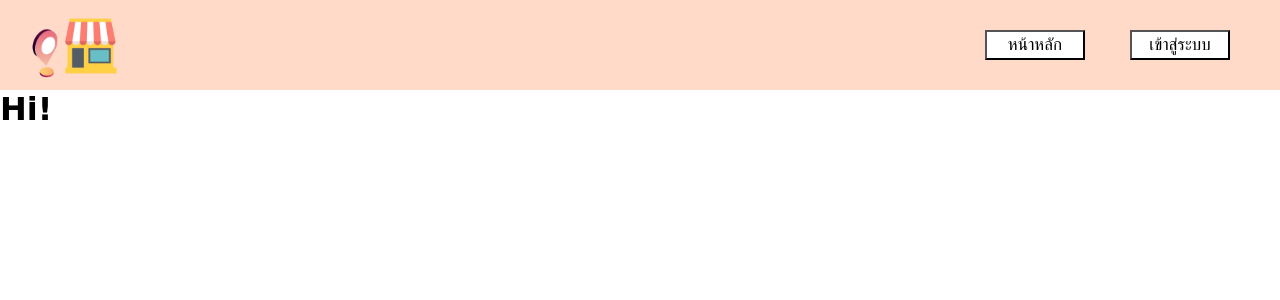
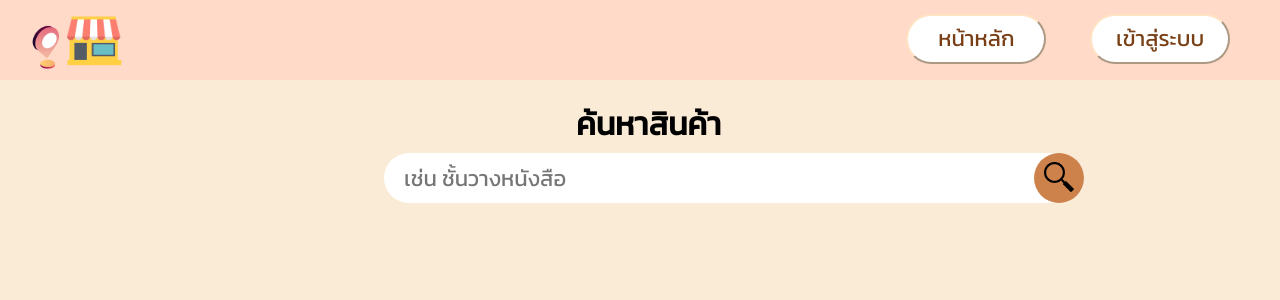
Before and after one commit to kikikrittamate/django-e-commerce, a Django app: template ecommerce/templates/home.html in a window 1280 px wide. Shown: the top 300 px of the page. Run offline with Django 4.2, Linux system fonts and the light colour scheme; the template is opened without the code that fills it, so the values that code supplies are empty; parts of the project's set-up code (start-up, migrations or seed data) failed here and were passed over.

Commit message:
add search-bar

```diff
--- /dev/null
+++ b/ecommerce/static/css/base.css
@@ -0,0 +1,46 @@
+* {
+  padding: 0;
+  margin: 0;
+  text-decoration: none;
+  list-style: none;
+  box-sizing: border-box;
+}
+
+body {
+  font-family: "Kanit", sans-serif;
+  background-color: antiquewhite;
+}
+
+nav {
+  background-color: rgb(255, 218, 200);
+  height: 80px;
+  width: 100%;
+}
+
+nav ul {
+  float: right;
+  margin-right: 30px;
+}
+
+nav ul li {
+  display: inline-block;
+  line-height: 80px;
+  margin: 0 20px;
+}
+
+nav ul li button {
+  font-family: "Kanit", sans-serif;
+  background-color: white;
+  height: 50px;
+  width: 140px;
+  font-size: 22px;
+  color: rgb(121, 64, 23);
+  border-radius: 27px;
+  border-color: bisque;
+}
+
+.logo {
+  height: 80px;
+  width: 95px;
+  margin-left: 30px;
+}
--- a/ecommerce/static/css/home.css
+++ b/ecommerce/static/css/home.css
@@ -1,41 +1,40 @@
-* {
-  padding: 0;
-  margin: 0;
-  text-decoration: none;
-  list-style: none;
-  box-sizing: border-box;
+.search-bar {
+  margin-left: 30%;
+  width: 100%;
+  max-width: 700px;
+  height: 50px;
+  background: rgb(255, 255, 255);
+  display: flex;
+  align-items: center;
+  border-radius: 60px;
+  margin-top: 5px;
 }
 
-body {
-  font-family: cursive;
+.search-bar input {
+  font-family: "Kanit", sans-serif;
+  background: transparent;
+  flex: 1;
+  border: 0;
+  outline: none;
+  padding: 24px 20px;
+  font-size: 22px;
+  color: rgb(121, 64, 23);
 }
 
-nav {
-  background-color: rgb(255, 218, 200);
-  height: 90px;
-  width: 100%;
+.search-bar button img {
+  width: 30px;
 }
 
-nav ul {
-  float: right;
-  margin-right: 30px;
+.search-bar button {
+  border: 0;
+  border-radius: 50%;
+  width: 50px;
+  height: 50px;
+  background-color: rgb(205, 130, 76);
+  cursor: pointer;
 }
 
-nav ul li {
-  display: inline-block;
-  line-height: 90px;
-  margin: 0 20px;
+.search-msg {
+  margin-top: 20px;
+  margin-left: 45%;
 }
-
-nav ul li button {
-  background-color: white;
-  height: 30px;
-  width: 100px;
-  font-size: 17px;
-  text-transform: uppercase;
-}
-
-.logo {
-  height: 90px;
-  margin-left: 30px;
-}
--- a/ecommerce/templates/base.html
+++ b/ecommerce/templates/base.html
@@ -1,11 +1,16 @@
 <!DOCTYPE html>
 <html lang="en">
-
   <head>
     {% block head %}
     <meta charset="UTF-8" />
     <title>home page</title>
-    <link rel="stylesheet" href="static/css/home.css" />
+    <link rel="stylesheet" href="static/css/base.css" />
+    <link rel="preconnect" href="https://fonts.googleapis.com" />
+    <link rel="preconnect" href="https://fonts.gstatic.com" crossorigin />
+    <link
+      href="https://fonts.googleapis.com/css2?family=Kanit&display=swap"
+      rel="stylesheet"
+    />
     {% endblock %}
   </head>
 
@@ -19,7 +24,9 @@
         {% if user.is_authenticated %}
         <li><button href="#">{{ user.username }}</button></li>
         {% else %}
-        <li><a href="{% url 'ecommerce:login' %}"><button>เข้าสู่ระบบ</button></a></li>
+        <li>
+          <a href="{% url 'ecommerce:login' %}"><button>เข้าสู่ระบบ</button></a>
+        </li>
         {% endif %}
       </ul>
     </nav>
--- a/ecommerce/templates/home.html
+++ b/ecommerce/templates/home.html
@@ -2,5 +2,12 @@
 
 <!-- Edit content here -->
 {% block content %}
-<h1>Hi!</h1>
+<link rel="stylesheet" href="static/css/home.css" />
+<h1 class="search-msg">ค้นหาสินค้า</h1>
+<form action="" class="search-bar">
+  <input type="text" placeholder="เช่น ชั้นวางหนังสือ" name="q" />
+  <button type="submit">
+    <img src="static/images/search.png" />
+  </button>
+</form>
 {% endblock %}
```
Also changed, not shown: ecommerce/static/images/search.png (added). Lines whose indentation alone changed are shown as unchanged.
